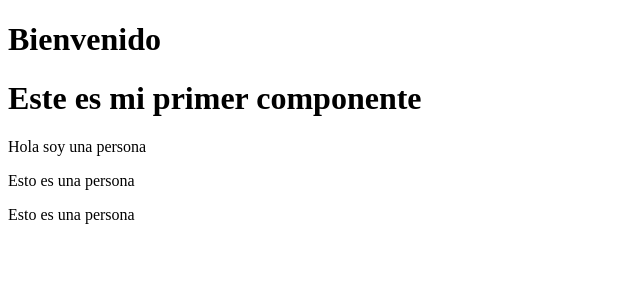
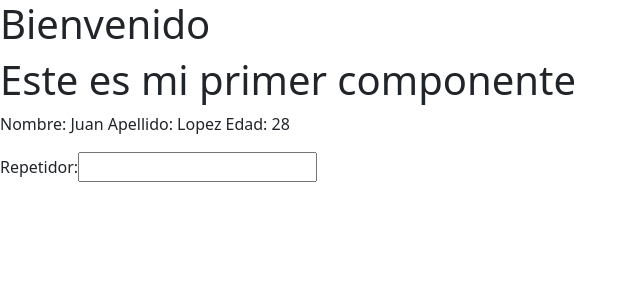
Before and after one commit to clemesh/mi-primer-app, an Angular app: page / in a window 1280 px wide. Shown: the top 300 px of the page, without its empty margins (0-640 px from the left). Built offline with nearby package versions, Linux system fonts and the light colour scheme.

Commit message:
Agregando un input

```diff
--- a/angular.json
+++ b/angular.json
@@ -30,9 +30,13 @@
               "src/assets"
             ],
             "styles": [
-              "src/styles.css"
+              "src/styles.css",
+              "node_modules/bootstrap/dist/css/bootstrap.min.css"
             ],
-            "scripts": []
+            "scripts": [
+              "node_modules/jquery/dist/jquery.slim.min.js",
+              "node_modules/popper.js/dist/popper.min.js",
+              "node_modules/bootstrap/dist/js/bootstrap.min.js"]
           },
           "configurations": {
             "production": {
--- a/package.json
+++ b/package.json
@@ -18,6 +18,10 @@
     "@angular/platform-browser": "~12.1.0",
     "@angular/platform-browser-dynamic": "~12.1.0",
     "@angular/router": "~12.1.0",
+    "bootstrap": "^5.1.3",
+    "jquery": "^3.6.0",
+    "popper": "^1.0.1",
+    "popper.js": "^1.16.1",
     "rxjs": "~6.6.0",
     "tslib": "^2.2.0",
     "zone.js": "~0.11.4"
--- a/src/app/app.module.ts
+++ b/src/app/app.module.ts
@@ -4,7 +4,6 @@ import { BrowserModule } from '@angular/platform-browser';
 import { AppComponent } from './app.component';
 import { PersonaComponent } from './persona/persona.component';
 import { PersonasComponent } from './personas/personas.component';
-
 
 @NgModule({
   declarations: [
--- a/src/app/persona/persona.component.html
+++ b/src/app/persona/persona.component.html
@@ -1,4 +1,11 @@
-<p>{{persona}}</p>
+<p>Nombre: {{nombre}}
+Apellido: {{apellido}}
+Edad: {{getEdad()}}</p>
 
-<app-personas></app-personas>
-<app-personas></app-personas>
+<div (keyup)='0'>
+    <label>Repetidor: </label>
+    <input #entrada >
+
+    {{ entrada.value }}
+
+</div>
--- a/src/app/persona/persona.component.ts
+++ b/src/app/persona/persona.component.ts
@@ -2,9 +2,15 @@ import { Component } from '@angular/core';
 
 @Component({
   selector: 'app-persona',
-  templateUrl: './persona.component.html',
+  templateUrl: './persona.component.html' ,
   styleUrls: ['./persona.component.css']
 })
 export class PersonaComponent{
-  persona = 'Hola soy una persona'
+  nombre = 'Juan';
+  apellido = 'Lopez';
+  private edad : number =28;
+
+  getEdad():number{
+    return this.edad;
+  }
 }
--- a/src/app/personas/personas.component.css
+++ b/src/app/personas/personas.component.css
@@ -0,0 +1,3 @@
+h1{
+    color: aqua;
+}
--- a/src/app/personas/personas.component.html
+++ b/src/app/personas/personas.component.html
@@ -1 +1,8 @@
-<p>{{texto}}</p>
+<div class="container">
+    <div class="row">
+        <div class="col">
+            <p>{{texto}}</p>
+            <app-persona></app-persona>
+        </div>
+    </div>
+</div>
--- a/src/app/personas/personas.component.ts
+++ b/src/app/personas/personas.component.ts
@@ -1,4 +1,4 @@
-import { Component, OnInit } from '@angular/core';
+import { Component } from '@angular/core';
 
 @Component({
   selector: 'app-personas',
@@ -7,6 +7,6 @@ import { Component, OnInit } from '@angular/core';
 })
 export class PersonasComponent  {
 
-  texto = 'Esto es una persona'
+    texto = 'Listado de personas';
 
   }
```
Also changed, not shown: 1 other file (tests, documents, lock files or other folders).
